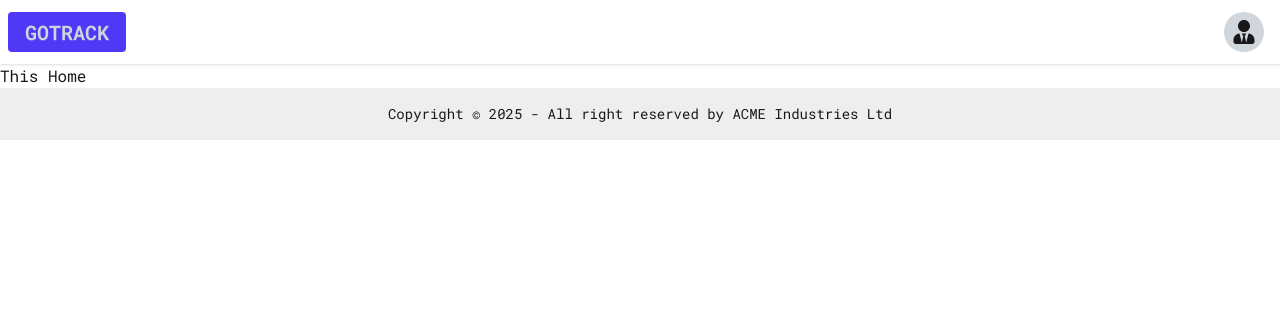
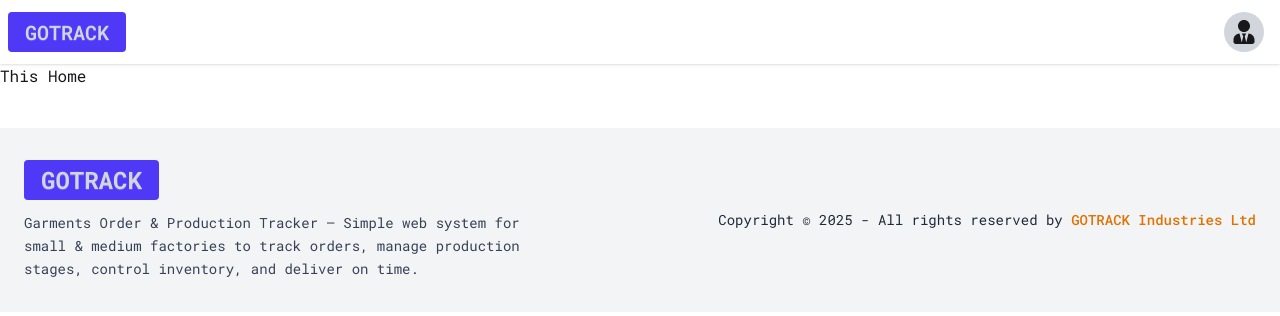
Before and after one commit to nihal0567/final-assignment-client, a React (Vite) app: page / in a window 1280 px wide. Shown: the top 316 px of the page. Built offline with nearby package versions, Linux system fonts and the light colour scheme.

Commit message:
modified pages & add context

```diff
--- a/src/Components/Shared/Navbar.jsx
+++ b/src/Components/Shared/Navbar.jsx
@@ -17,7 +17,7 @@ const Navbar = () => {
     return (
         <div className="navbar bg-base-100 shadow-sm">
             <div className="navbar-start">
-                <div className="dropdown">
+                {/* <div className="dropdown">
                     <div tabIndex={0} role="button" className="btn btn-ghost lg:hidden">
                         <svg xmlns="http://www.w3.org/2000/svg" className="h-5 w-5" fill="none" viewBox="0 0 24 24" stroke="currentColor"> <path strokeLinecap="round" strokeLinejoin="round" strokeWidth="2" d="M4 6h16M4 12h8m-8 6h16" /> </svg>
                     </div>
@@ -26,7 +26,7 @@ const Navbar = () => {
                         className="menu menu-sm dropdown-content bg-base-100 rounded-box z-1 mt-3 w-52 p-2 shadow">
                         {navLinks}
                     </ul>
-                </div>
+                </div> */}
                 <NavLink to="/" className="btn btn-ghost text-xl bg-amber-50">GOTRACK</NavLink>
             </div>
 
--- /dev/null
+++ b/src/Context/AuthContext.jsx
@@ -0,0 +1,3 @@
+import { createContext } from "react";
+
+export const AuthContext = createContext()
--- /dev/null
+++ b/src/Context/AuthProvider.jsx
@@ -0,0 +1,18 @@
+import React from 'react';
+import { AuthContext } from './AuthContext';
+
+const AuthProvider = ({ children }) => {
+
+
+
+
+
+
+
+    const authInfo = {}
+    return <AuthContext value={authInfo}>
+        {children}
+    </AuthContext>
+};
+
+export default AuthProvider;
--- a/src/Layout/MainLayout.jsx
+++ b/src/Layout/MainLayout.jsx
@@ -5,7 +5,7 @@ import Navbar from '../Components/Shared/Navbar';
 
 const MainLayout = () => {
     return (
-        <div>
+        <div className='max-w-7xl mx-auto '>
             <Navbar></Navbar>
             <Outlet></Outlet>
             <Footer></Footer>
--- a/src/Pages/Footer.jsx
+++ b/src/Pages/Footer.jsx
@@ -1,13 +1,30 @@
 import React from 'react';
+import { NavLink } from 'react-router';
 
 const Footer = () => {
-    return (
-        <footer className="footer sm:footer-horizontal footer-center bg-base-300 text-base-content p-4">
-  <aside>
-    <p>Copyright © {new Date().getFullYear()} - All right reserved by ACME Industries Ltd</p>
-  </aside>
+  return (
+    <footer className="bg-gray-100 text-gray-300 py-8 px-6 mt-10">
+  <div className="max-w-7xl mx-auto flex flex-col md:flex-row justify-between items-start md:items-center gap-6 text-sm">
+
+    <aside className="max-w-lg">
+      <NavLink to="/" className="btn btn-ghost text-2xl font-bold text-amber-400 hover:bg-transparent">
+        GOTRACK
+      </NavLink>
+
+      <p className="mt-3 text-gray-700 leading-relaxed">
+        Garments Order & Production Tracker – Simple web system for small & medium factories to track orders, manage production stages, control inventory, and deliver on time.
+      </p>
+    </aside>
+
+    <div className="text-left md:text-right">
+      <p className="text-gray-800">
+        Copyright © {new Date().getFullYear()} - All rights reserved by <span className="text-amber-600 font-medium">GOTRACK Industries Ltd</span>
+      </p>
+    </div>
+
+  </div>
 </footer>
-    );
+  );
 };
 
 export default Footer;
--- a/src/main.jsx
+++ b/src/main.jsx
@@ -3,12 +3,15 @@ import { createRoot } from 'react-dom/client'
 import './index.css'
 import { router } from './Routes/Routes'
 import { RouterProvider } from 'react-router'
+import AuthProvider from './Context/AuthProvider'
 
 
 
 
 createRoot(document.getElementById('root')).render(
   <StrictMode>
+    <AuthProvider>
     <RouterProvider router={router}/>
+    </AuthProvider>
   </StrictMode>,
 )
```
